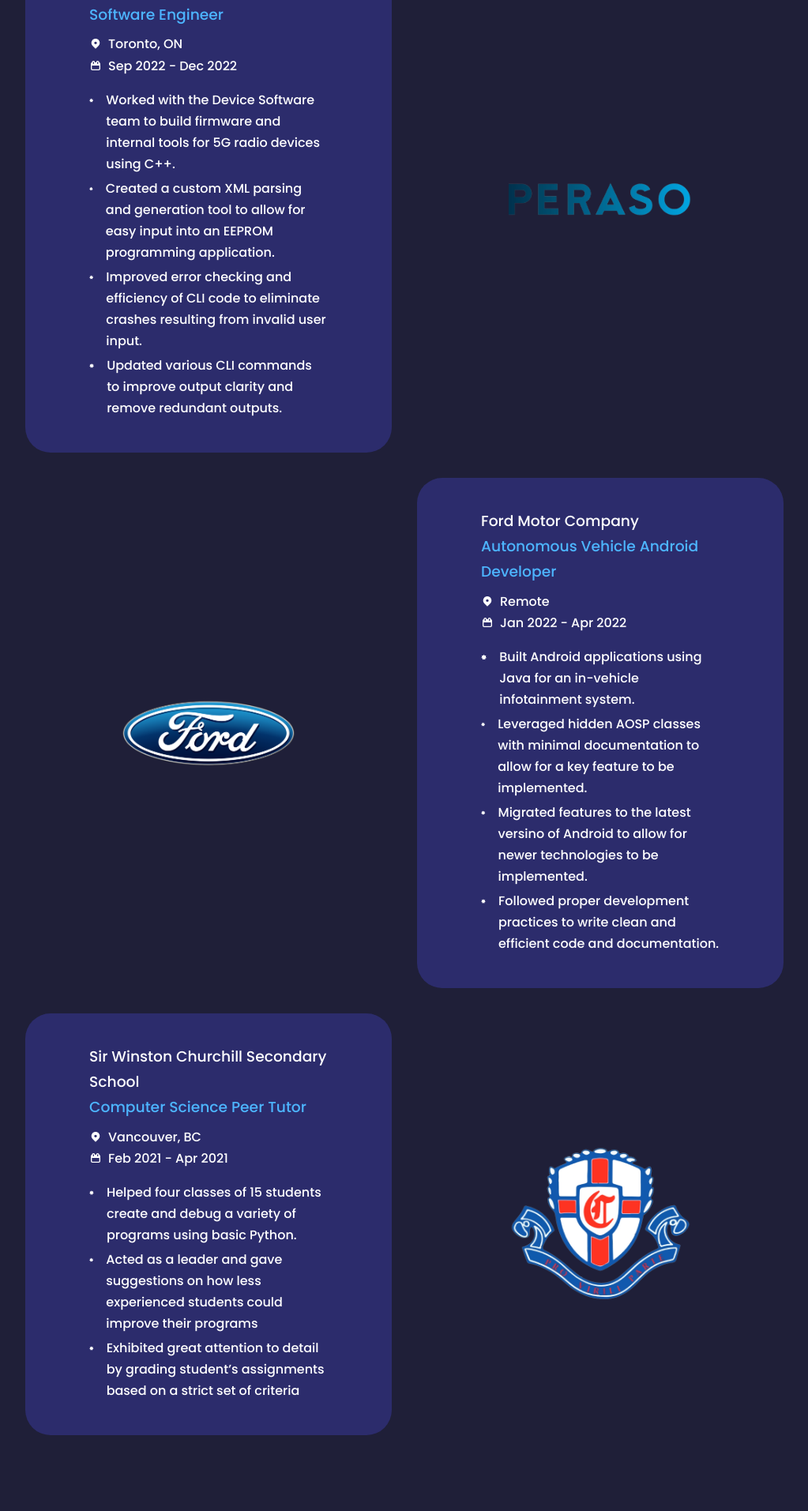
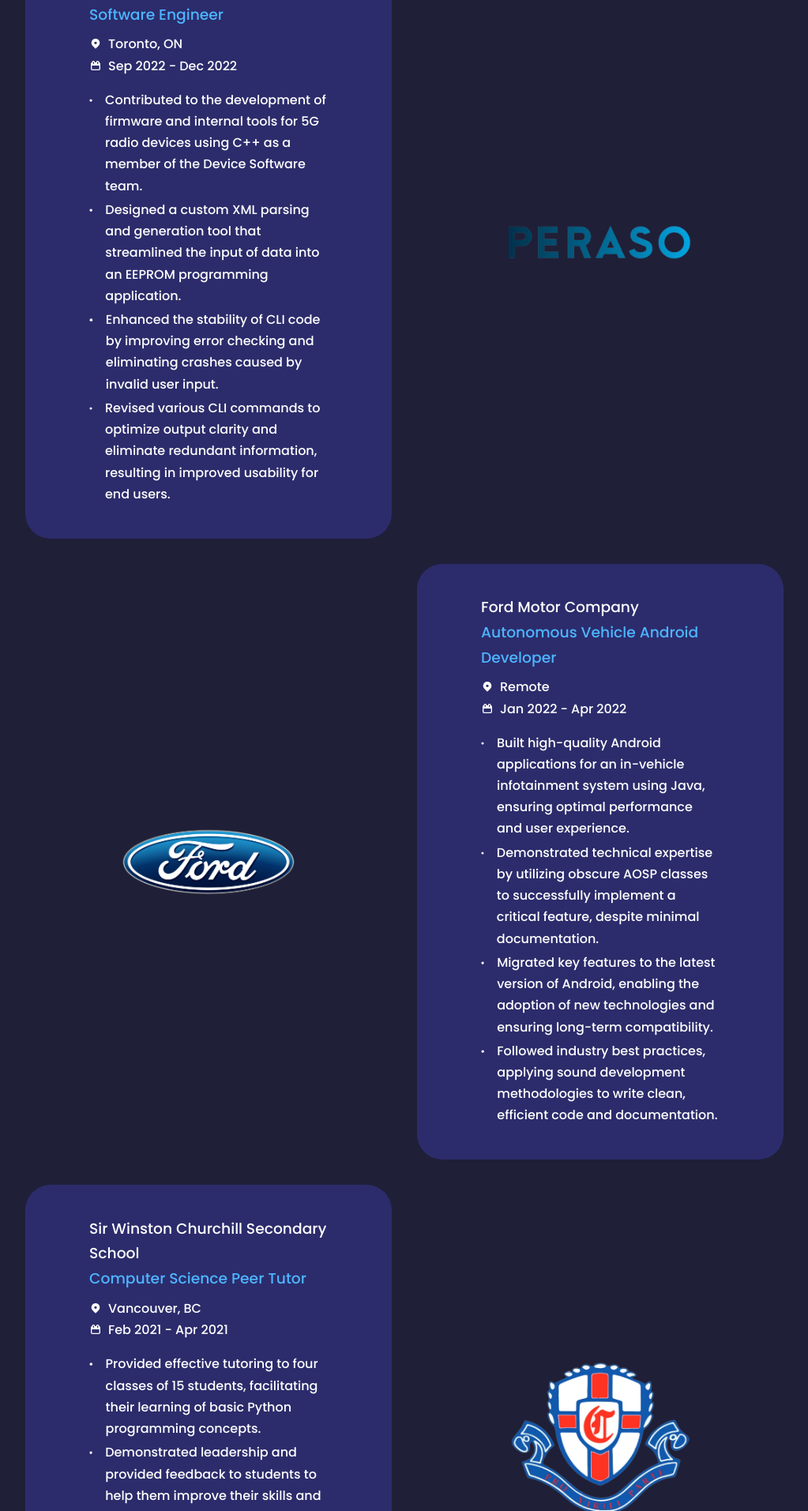
Before and after one commit to thomashart17/thomashart17.github.io, a React (Create React App) app: page / in a window 1280 px wide. Shown: the part 2347-4260 px from the top of the page at 79% size, without its empty margins (128-1151 px from the left). Built offline with nearby package versions, Linux system fonts and the light colour scheme.

Commit message:
update experience bullet points

```diff
--- a/src/components/experience/Experience.jsx
+++ b/src/components/experience/Experience.jsx
@@ -13,10 +13,10 @@
     location: 'Toronto, ON',
     dates: 'Sep 2022 - Dec 2022',
     bullets: [
-      'Worked with the Device Software team to build firmware and internal tools for 5G radio devices using C++.',
-      'Created a custom XML parsing and generation tool to allow for easy input into an EEPROM programming application.',
-      'Improved error checking and efficiency of CLI code to eliminate crashes resulting from invalid user input.',
-      'Updated various CLI commands to improve output clarity and remove redundant outputs.',
+      'Contributed to the development of firmware and internal tools for 5G radio devices using C++ as a member of the Device Software team.',
+      'Designed a custom XML parsing and generation tool that streamlined the input of data into an EEPROM programming application.',
+      'Enhanced the stability of CLI code by improving error checking and eliminating crashes caused by invalid user input.',
+      'Revised various CLI commands to optimize output clarity and eliminate redundant information, resulting in improved usability for end users.',
     ],
     image: PerasoLogo,
   },
@@ -26,10 +26,10 @@
     location: 'Remote',
     dates: 'Jan 2022 - Apr 2022',
     bullets: [
-      'Built Android applications using Java for an in-vehicle infotainment system.',
-      'Leveraged hidden AOSP classes with minimal documentation to allow for a key feature to be implemented.',
-      'Migrated features to the latest versino of Android to allow for newer technologies to be implemented.',
-      'Followed proper development practices to write clean and efficient code and documentation.',
+      'Built high-quality Android applications for an in-vehicle infotainment system using Java, ensuring optimal performance and user experience.',
+      'Demonstrated technical expertise by utilizing obscure AOSP classes to successfully implement a critical feature, despite minimal documentation.',
+      'Migrated key features to the latest version of Android, enabling the adoption of new technologies and ensuring long-term compatibility.',
+      'Followed industry best practices, applying sound development methodologies to write clean, efficient code and documentation.',
     ],
     image: FordLogo,
   },
@@ -39,9 +39,9 @@
     location: 'Vancouver, BC',
     dates: 'Feb 2021 - Apr 2021',
     bullets: [
-      'Helped four classes of 15 students create and debug a variety of programs using basic Python.',
-      'Acted as a leader and gave suggestions on how less experienced students could improve their programs',
-      'Exhibited great attention to detail by grading student’s assignments based on a strict set of criteria',
+      'Provided effective tutoring to four classes of 15 students, facilitating their learning of basic Python programming concepts.',
+      'Demonstrated leadership and provided feedback to students to help them improve their skills and successfully complete their projects.',
+      'Maintained high standards and accuracy by grading student assignments thoroughly and objectively, adhering to a strict set of criteria.',
     ],
     image: ChurchillLogo,
   },
```
